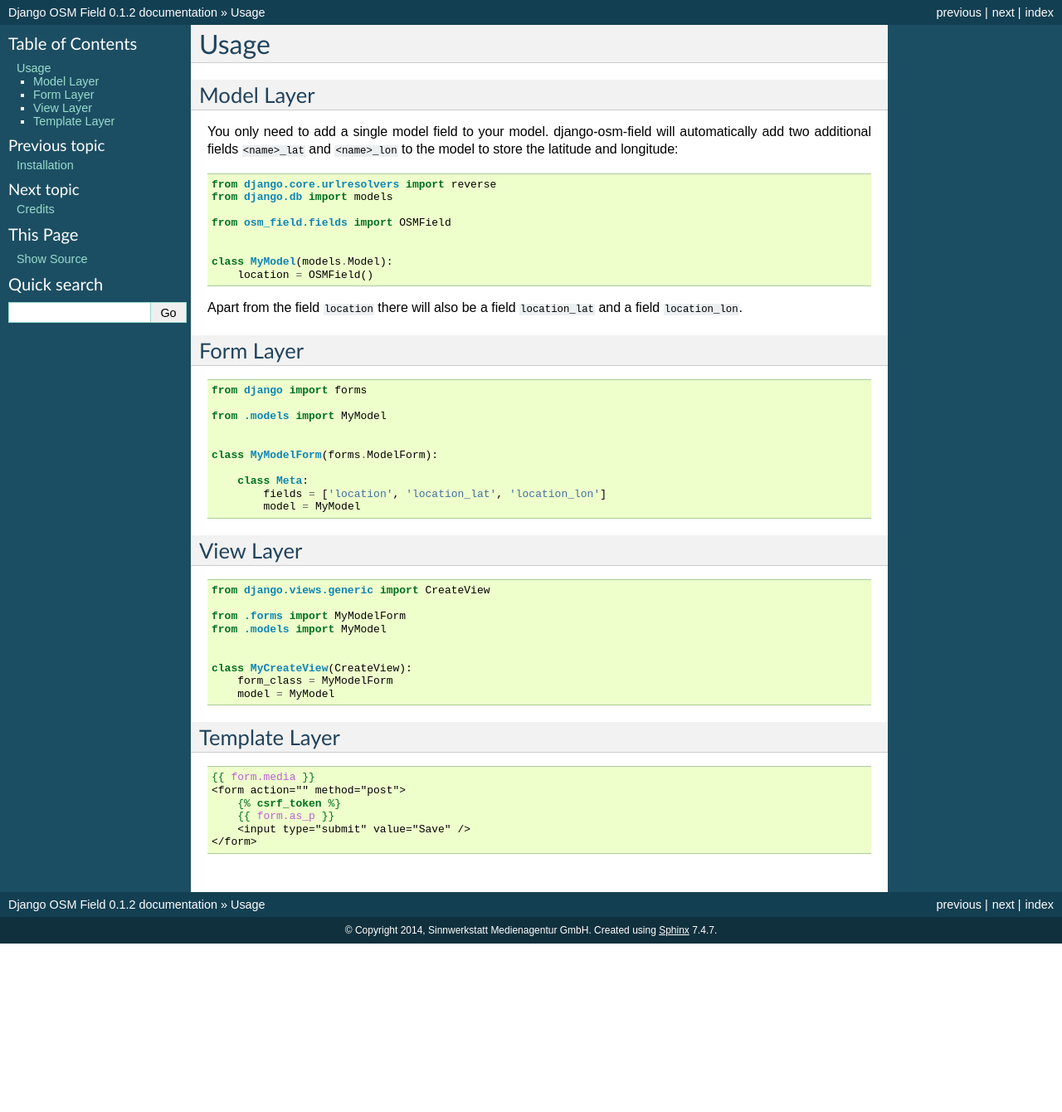
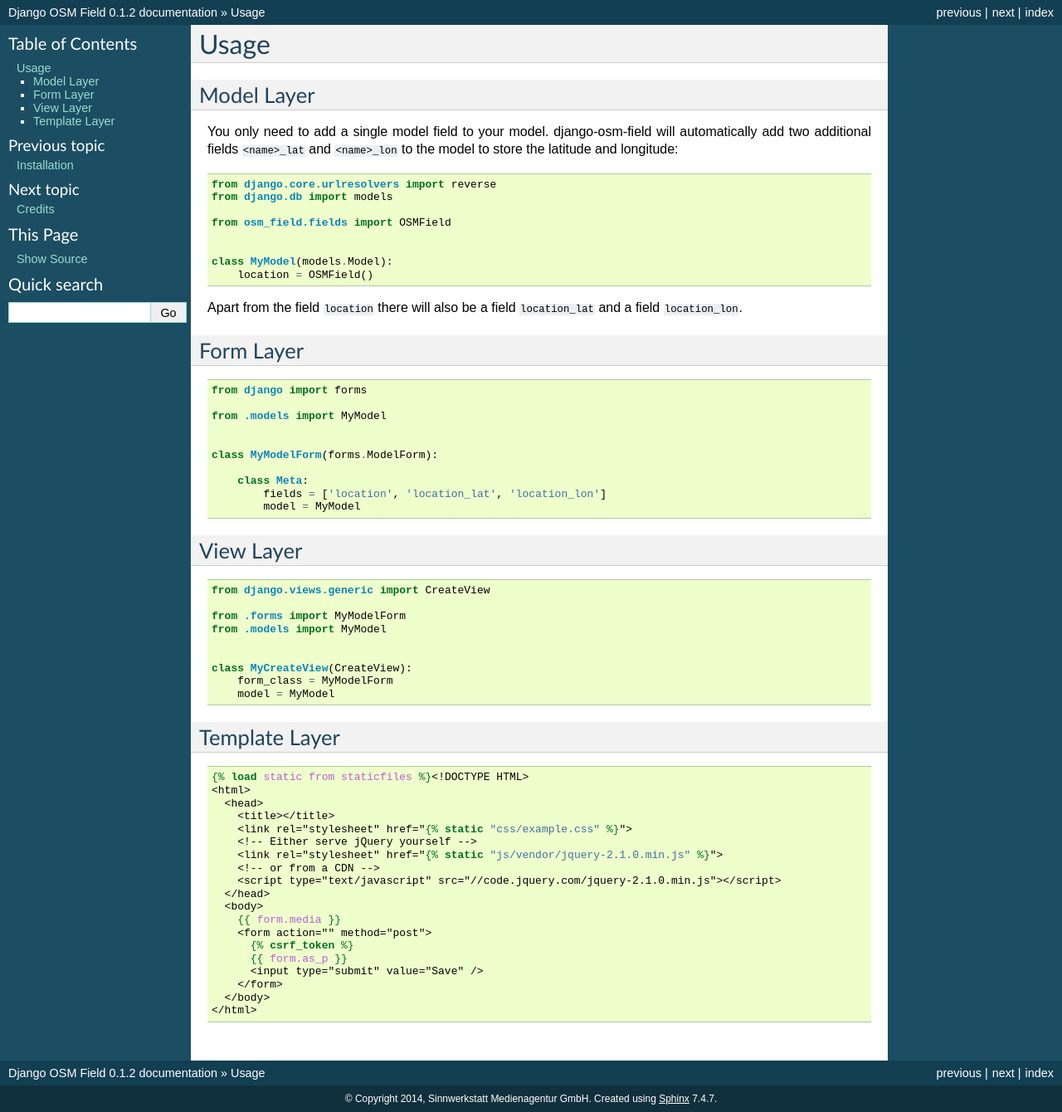
Before and after one commit to MarkusH/django-osm-field, a Sphinx documentation site: the page built from docs/usage.rst, in a window 1280 px wide. Shown: the whole page at 83% size. Built offline with Sphinx 7.4.7, drawn with Linux system fonts in a browser that asks for light colours; before the commit the page ends 1137 px from its top, so only the background shows below that.

Commit message:
Don't include jQuery in the form widget automatically.

```diff
--- a/HISTORY.rst
+++ b/HISTORY.rst
@@ -3,6 +3,12 @@
 History
 -------
 
+0.1.3 (2014-05-28)
+++++++++++++++++++
+
+* jQuery is not automatically added by the widgets media class anymore
+
+
 0.1.0 (2014-05-20)
 ++++++++++++++++++
 
--- a/docs/usage.rst
+++ b/docs/usage.rst
@@ -63,9 +63,22 @@ Template Layer
 
 .. code-block:: django
 
-    {{ form.media }}
-    <form action="" method="post">
-        {% csrf_token %}
-        {{ form.as_p }}
-        <input type="submit" value="Save" />
-    </form>
+    {% load static from staticfiles %}<!DOCTYPE HTML>
+    <html>
+      <head>
+        <title></title>
+        <link rel="stylesheet" href="{% static "css/example.css" %}">
+        <!-- Either serve jQuery yourself -->
+        <link rel="stylesheet" href="{% static "js/vendor/jquery-2.1.0.min.js" %}">
+        <!-- or from a CDN -->
+        <script type="text/javascript" src="//code.jquery.com/jquery-2.1.0.min.js"></script>
+      </head>
+      <body>
+        {{ form.media }}
+        <form action="" method="post">
+          {% csrf_token %}
+          {{ form.as_p }}
+          <input type="submit" value="Save" />
+        </form>
+      </body>
+    </html>
```
Also changed, not shown: 2 other files.
